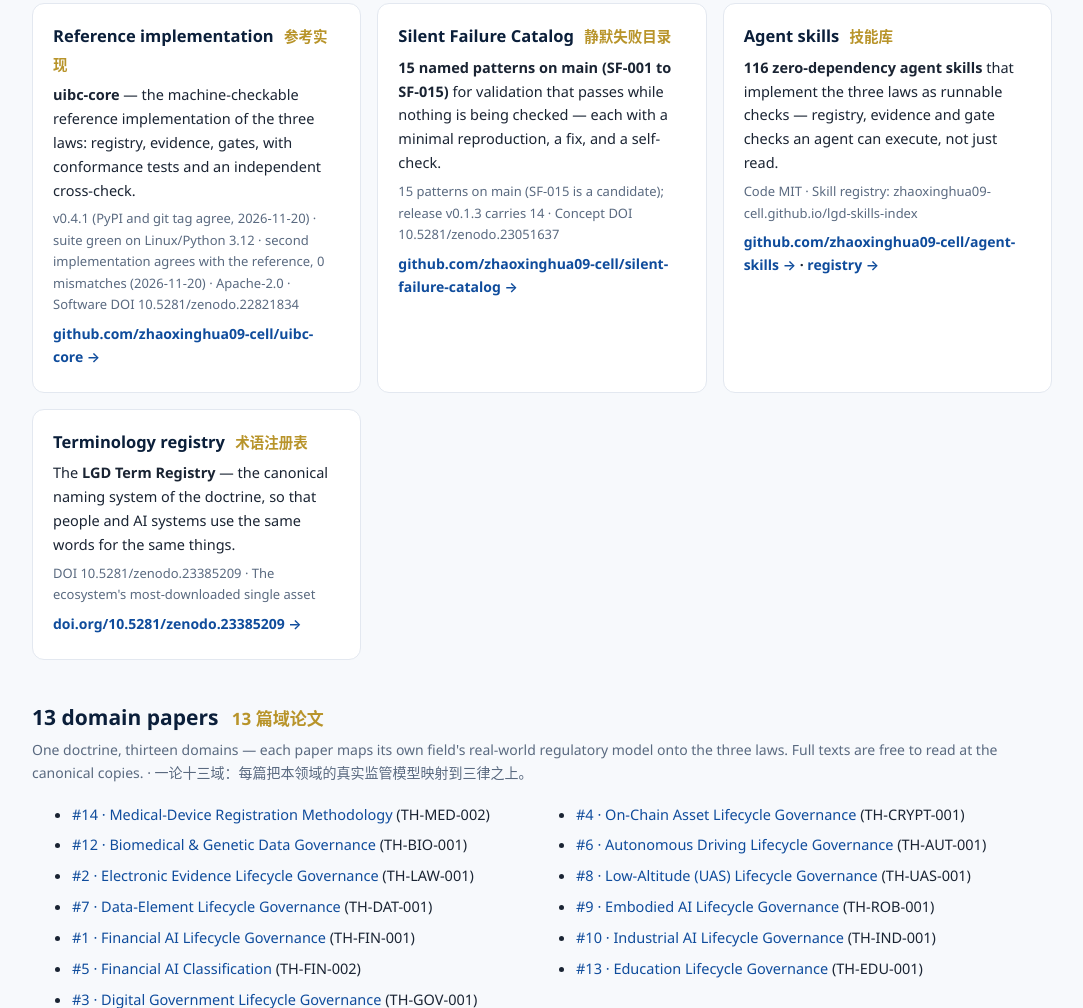
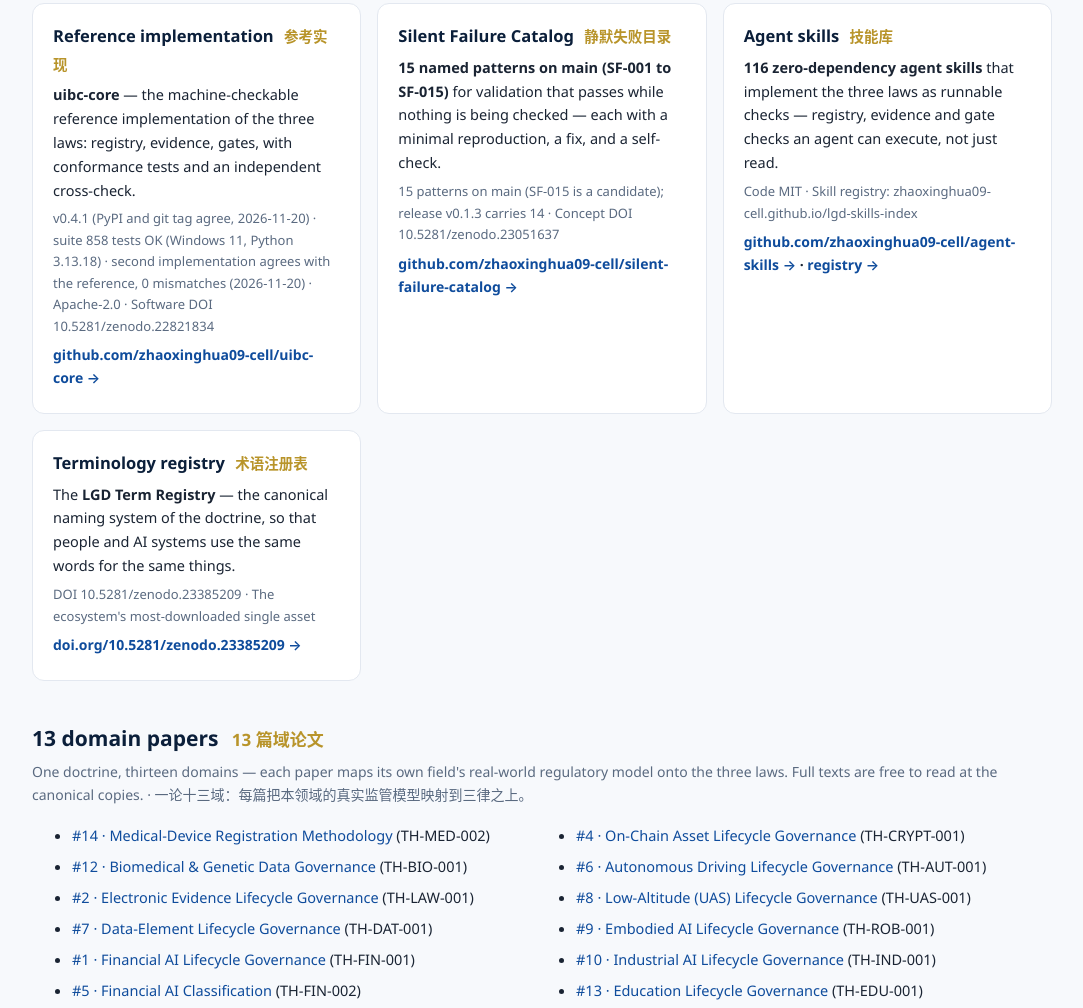
Before and after one commit to zhaoxinghua09-cell/lgd-hub, a plain HTML site: page index.html in a window 1280 px wide. Shown: the part 1409-2417 px from the top of the page, without its empty margins (98-1181 px from the left). Drawn offline with Linux system fonts and the light colour scheme.

Commit message:
precision: runtime and elapsed in the same voice as the 2026-11-20 run (#71)
* precision: llms.txt to match the 2026-11-20 run

* precision: index.html to match the 2026-11-20 run

---------

Co-authored-by: Xinghua Zhao <zhaoxinghua07@gmail.com>

```diff
--- a/index.html
+++ b/index.html
@@ -120,7 +120,7 @@ cd lgd-theory &amp;&amp; python tools/lgd_gate_check.py check --root .</pre>
       <div class="card">
         <h3>Reference implementation <span class="zh">参考实现</span></h3>
         <p><b>uibc-core</b> — the machine-checkable reference implementation of the three laws: registry, evidence, gates, with conformance tests and an independent cross-check.</p>
-        <p class="fact">v0.4.1 (PyPI and git tag agree, 2026-11-20) · suite green on Linux/Python 3.12 · second implementation agrees with the reference, 0 mismatches (2026-11-20) · Apache-2.0 · Software DOI 10.5281/zenodo.22821834</p>
+        <p class="fact">v0.4.1 (PyPI and git tag agree, 2026-11-20) · suite 858 tests OK (Windows 11, Python 3.13.18) · second implementation agrees with the reference, 0 mismatches (2026-11-20) · Apache-2.0 · Software DOI 10.5281/zenodo.22821834</p>
         <p class="go"><a href="https://github.com/zhaoxinghua09-cell/uibc-core">github.com/zhaoxinghua09-cell/uibc-core →</a></p>
       </div>
       <div class="card">
```
Also changed, not shown: llms.txt.
